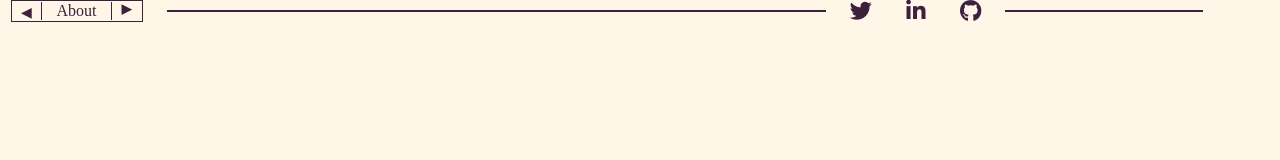
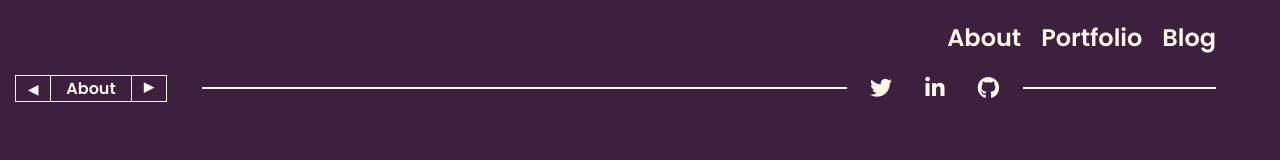
Before and after one commit to egretsRegrets/personal-website, a website built with webpack: page dist/index.html in a window 1280 px wide. Built offline with Linux system fonts and the light colour scheme.

Commit message:
color changes

```diff
--- a/src/js/index.js
+++ b/src/js/index.js
@@ -11,11 +11,18 @@ let viewSurfaceTxt = document.getElementById('currentView');
 let leftArrow = document.getElementsByClassName('arrow__left')[0];
 let rightArrow = document.getElementsByClassName('arrow__right')[0];
 let contentLayers = document.getElementsByClassName('layer__content');
+let globalHeader = document.getElementsByClassName('nav__global')[0];
+let globalNavItems = globalHeader.getElementsByClassName('nav-item');
 
 // event listeners
 
 leftArrow.addEventListener('click', changeView);
 rightArrow.addEventListener('click', changeView);
+
+for(let navIndex = 0; navIndex < globalNavItems.length; navIndex++){
+    globalNavItems[navIndex].addEventListener('click', changeView);
+};
+
 
 // side-effect functions
 
@@ -23,6 +30,10 @@ function selectCurrentView() {
     let hiddenLayers = document.getElementsByClassName('layer--hidden');
     let bioLayer = document.getElementsByClassName('layer__bio')[0];
     let portfolioLayer = document.getElementsByClassName('layer__portfolio')[0];
+    // remove nav-item--selected from all nav items
+    for(let i = 0; i < globalNavItems.length; i++){
+        globalNavItems[i].classList.remove('nav-item--selected');
+    }
     if (getCurrentView().currentViewIndex === 0){
         // remove hidden: all
         if (hiddenLayers.length) {
@@ -30,6 +41,8 @@ function selectCurrentView() {
                 hiddenLayers[i].classList.remove('layer--hidden');
             }
         }
+        // add selectedView to bio nav item
+        globalNavItems[0].classList.add('nav-item--selected');
     } else if (getCurrentView().currentViewIndex === 1) {
         // remove hidden: portfolio - hide bio
         if (!bioLayer.classList.contains('layer--hidden')){
@@ -38,6 +51,8 @@ function selectCurrentView() {
         if (portfolioLayer.classList.contains('layer--hidden')){
             portfolioLayer.classList.remove('layer--hidden');
         }
+        // add selectedView to portfolio nav item
+        globalNavItems[1].classList.add('nav-item--selected');
     } else if (getCurrentView().currentViewIndex === 2) {
         // hide portfolio - remove hidden: bio
         if (bioLayer.classList.contains('layer--hidden')){
@@ -46,6 +61,8 @@ function selectCurrentView() {
         if (!portfolioLayer.classList.contains('layer--hidden')){
             portfolioLayer.classList.add('layer--hidden');
         }
+        // add selectedView to blog nav item
+        globalNavItems[2].classList.add('nav-item--selected');
     }
 
 }
@@ -78,6 +95,9 @@ function changeView (event){
             }
         }
     }
+    else if (event.target.classList.contains('nav-item')){
+        currentView = event.target.innerText;
+    }
     surfaceView();
 }
 
--- a/src/styles/style.scss
+++ b/src/styles/style.scss
@@ -1,3 +1,5 @@
+@import url('https://fonts.googleapis.com/css?family=Poppins:300,400,600');
+
 body {
     margin: 0;
 }
@@ -14,17 +16,14 @@ body {
 
 /* layers: */
 .layer__outer{
-    background: #FEF6E7;
+    background: #3D1F3E;
     width: 100vw;
     height: 100vh;
 }
 .container.container__flex__outermost{
-    width: 94%;
-    margin-right: 6%;
+    width: 95%;
+    margin-right: 5%;
     flex-direction: column;
-    .header.header__global{
-        flex-basis: 6%;
-    }
     .layer{
         display: flex;
     }
@@ -55,6 +54,24 @@ body {
     }
 }
 
+/* header */
+.header.header__global{
+    flex-basis: 6%;
+    display: flex;
+    .nav.nav__global{
+        flex: 1;
+        display: flex;
+        justify-content: flex-end;
+        align-items: center;
+        .nav-item{
+            margin-left: 20px;
+            cursor: pointer;
+            color: #FEF6E7;
+            font-family: 'Poppins', sans-serif;
+        }
+    }
+}
+
 /* footer: */
 .footer.footer__global{
     flex-basis: 6%;
@@ -62,25 +79,27 @@ body {
     flex-direction: row;
     .container.container__view-toggle{
         justify-content: center;
-        width: 150px;
+        width: 165px;
+        padding-left: 15px;
     }
     .container.container__nav.container__nav__arrows{
         flex-basis: 3.8%;
         display: flex;
         flex-direction: row;
-        margin-left: 8%;
-        border: 1.5px solid #3D1F3E;
-        width: 130px;
+        border: 1.5px solid #FEF6E7;
+        width: 150px;
         .container__current-view{
             display: flex;
             flex-direction: column;
             justify-content: center;
             flex: 3;
-            color: #3D1F3E;
+            color: #FEF6E7;
             #currentView{
                 text-align: center;
                 border-right: 1px solid;
                 border-left: 1px solid;
+                font-family: 'Poppins', sans-serif;
+                font-weight: 600;
             }
         }
         .arrow-box{
@@ -90,7 +109,7 @@ body {
             justify-content: center;
             .arrow{
                 margin: 0 auto;
-                color: #3D1F3E;
+                color: #FEF6E7;
                 cursor: pointer;
                 font-size: 14px;
                 &.arrow__left{
@@ -123,7 +142,7 @@ body {
             .icon__social{
                 text-align: center;
                 i{
-                    color: #3D1F3E;
+                    color: #FEF6E7;
                     font-size: 22px;
                 }
             }
@@ -131,11 +150,11 @@ body {
         .line-segment{
             height: 2px;
             &.line-segment__1{
-                background: #3D1F3E;
+                background: #FEF6E7;
                 flex: 4;
             }
             &.line-segment__2{
-                background: #3D1F3E;
+                background: #FEF6E7;
                 flex: 1.2;
             }
         }
--- a/webpack.config.js
+++ b/webpack.config.js
@@ -7,6 +7,7 @@ module.exports = {
         filename: 'bundle.js',
         path: path.resolve(__dirname, 'dist')
     },
+    watch: true,
     module: {
         rules: [
             {
```
Also changed, not shown: dist/bundle.js, dist/css/main.css, dist/index.html.
